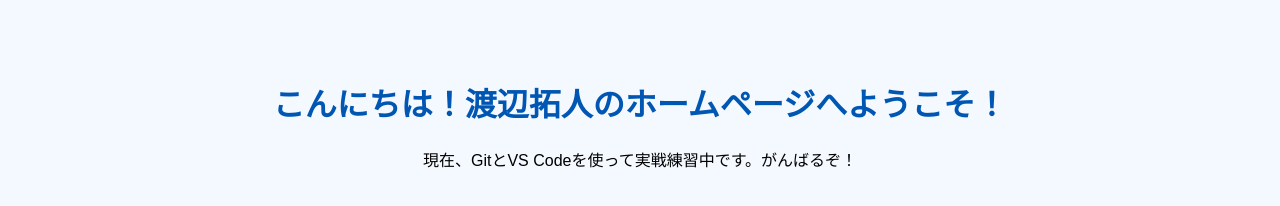
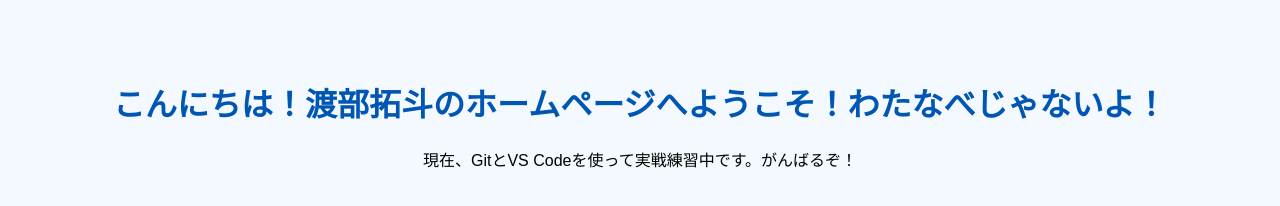
Before and after one commit to takutoelan-blip/my-website, a plain HTML site: page index.html in a window 1280 px wide. Drawn offline with Linux system fonts and the light colour scheme.

Commit message:
Update index.html

```diff
--- a/index.html
+++ b/index.html
@@ -7,7 +7,7 @@
     <link rel="stylesheet" href="style.css">
 </head>
 <body>
-    <h1>こんにちは！渡辺拓人のホームページへようこそ！</h1>
+    <h1>こんにちは！渡部拓斗のホームページへようこそ！わたなべじゃないよ！</h1>
     <p>現在、GitとVS Codeを使って実戦練習中です。がんばるぞ！</p>
 </body>
 </html>
```
